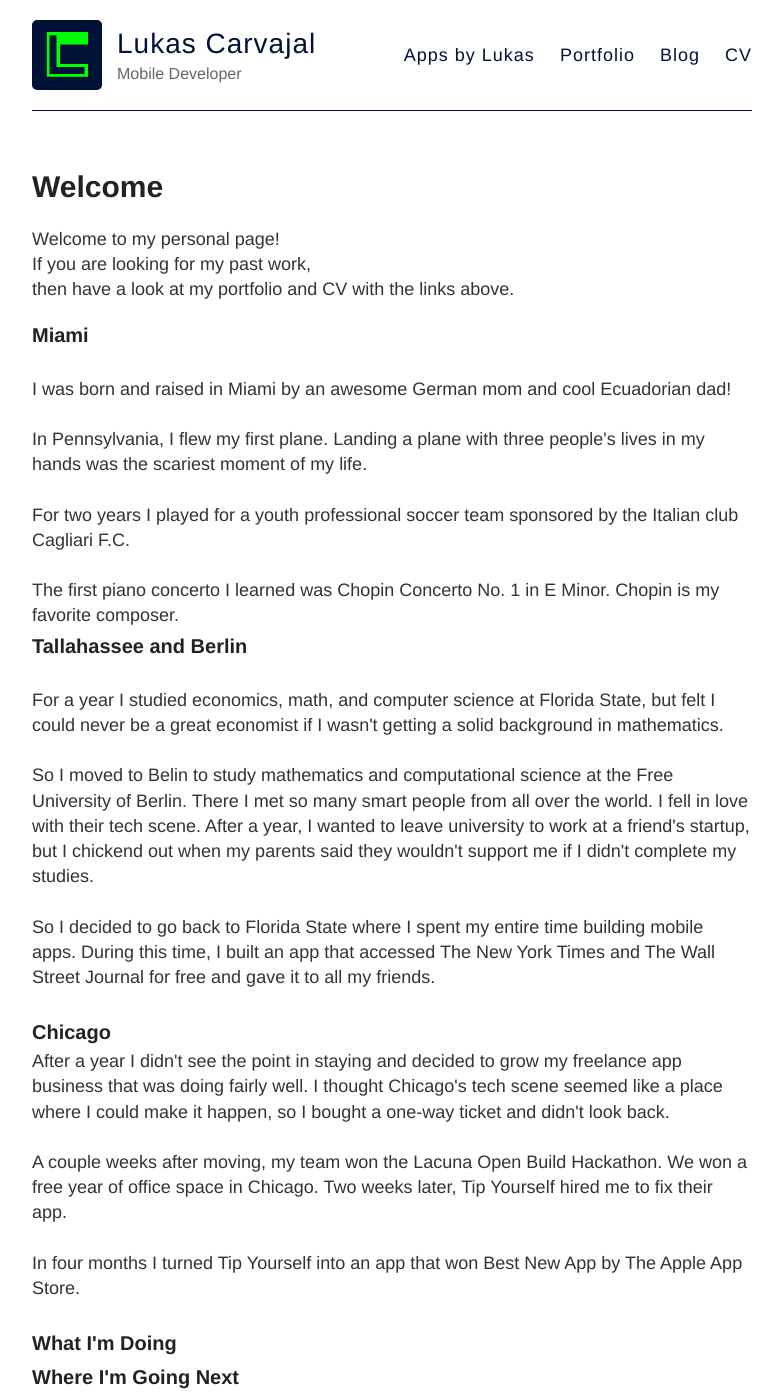
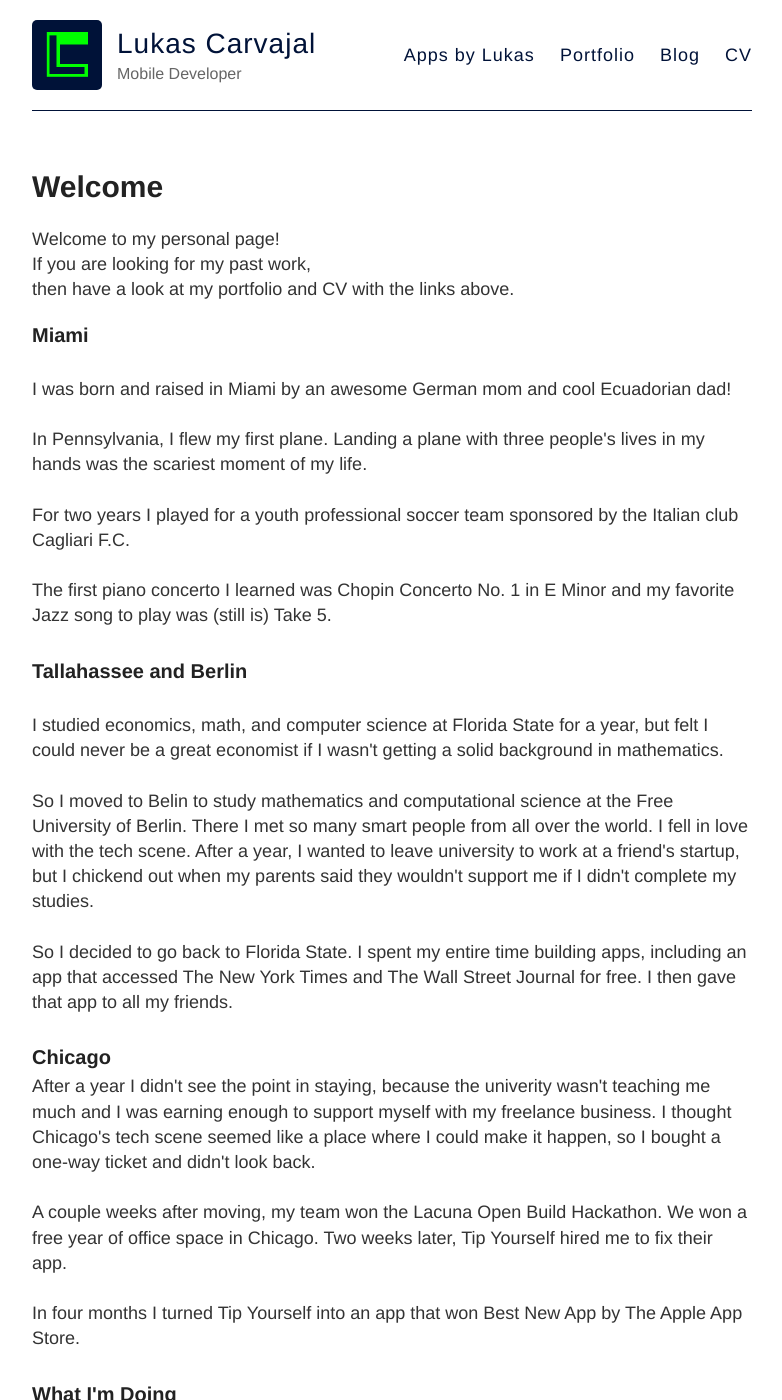
Before and after one commit to Lcarvajal/Lcarvajal.github.io, a Jekyll site: the page built from index.html, in a window 1280 px wide and 1400 px high. Shown: the whole window, without its empty margins (248-1030 px from the left). Built offline with Jekyll 4.4.1, drawn with Linux system fonts in a browser that asks for light colours.

Commit message:
Update index.html copy

```diff
--- a/index.html
+++ b/index.html
@@ -17,18 +17,18 @@ In Pennsylvania, I flew my first plane. Landing a plane with three people's live
 
 For two years I played for a youth professional soccer team sponsored by the Italian club Cagliari F.C.<br><br>
 
-The first piano concerto I learned was Chopin Concerto No. 1 in E Minor. Chopin is my favorite composer.<br>
+The first piano concerto I learned was Chopin Concerto No. 1 in E Minor and my favorite Jazz song to play was (still is) Take 5.<br><br>
 
 <h3>Tallahassee and Berlin</h3>
 <br>
-For a year I studied economics, math, and computer science at Florida State, but felt I could never be a great economist if I wasn't getting a solid background in mathematics.<br><br>
+I studied economics, math, and computer science at Florida State for a year, but felt I could never be a great economist if I wasn't getting a solid background in mathematics.<br><br>
 
-So I moved to Belin to study mathematics and computational science at the Free University of Berlin. There I met so many smart people from all over the world. I fell in love with their tech scene. After a year, I wanted to leave university to work at a friend's startup, but I chickend out when my parents said they wouldn't support me if I didn't complete my studies.<br><br>
+So I moved to Belin to study mathematics and computational science at the Free University of Berlin. There I met so many smart people from all over the world. I fell in love with the tech scene. After a year, I wanted to leave university to work at a friend's startup, but I chickend out when my parents said they wouldn't support me if I didn't complete my studies.<br><br>
 
-So I decided to go back to Florida State where I spent my entire time building mobile apps. During this time, I built an app that accessed The New York Times and The Wall Street Journal for free and gave it to all my friends.<br><br>
+So I decided to go back to Florida State. I spent my entire time building apps, including an app that accessed The New York Times and The Wall Street Journal for free. I then gave that app to all my friends.<br><br>
 
 <h3>Chicago</h3>
-After a year I didn't see the point in staying and decided to grow my freelance app business that was doing fairly well. I thought Chicago's tech scene seemed like a place where I could make it happen, so I bought a one-way ticket and didn't look back.<br><br>
+After a year I didn't see the point in staying, because the univerity wasn't teaching me much and I was earning enough to support myself with my freelance business. I thought Chicago's tech scene seemed like a place where I could make it happen, so I bought a one-way ticket and didn't look back.<br><br>
 
 A couple weeks after moving, my team won the Lacuna Open Build Hackathon. We won a free year of office space in Chicago. Two weeks later, Tip Yourself hired me to fix their app.<br><br>
 
```
